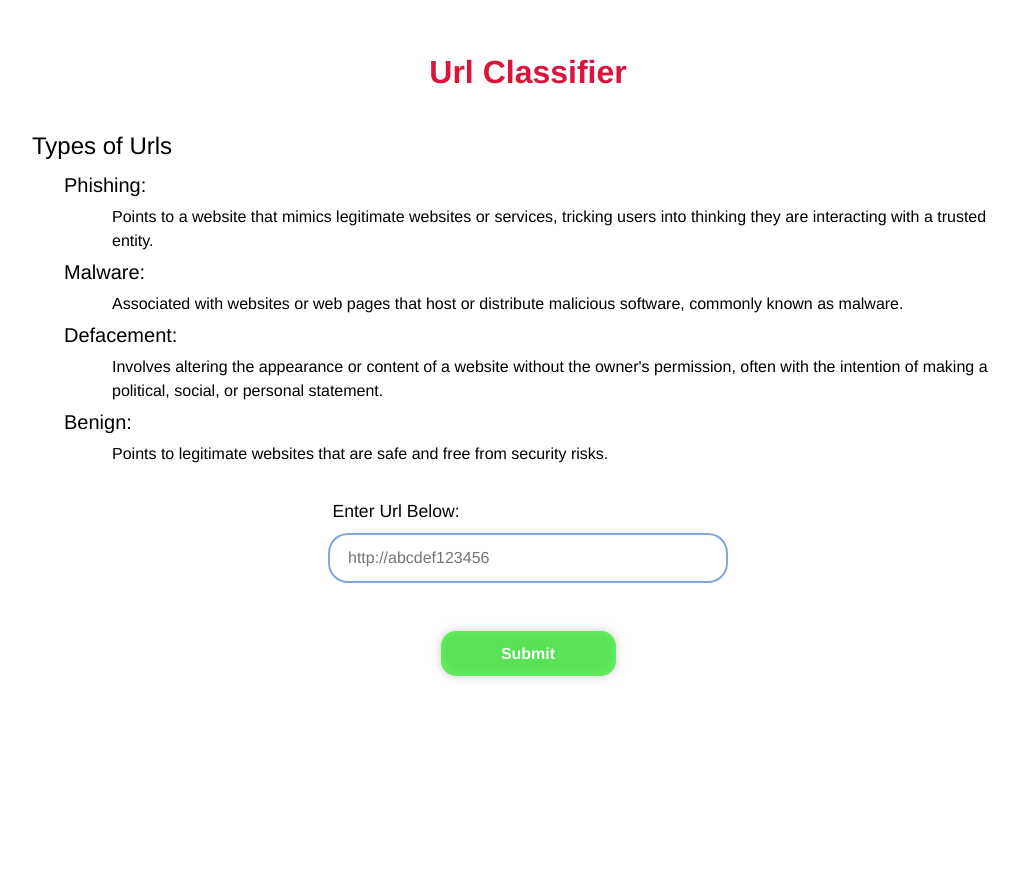
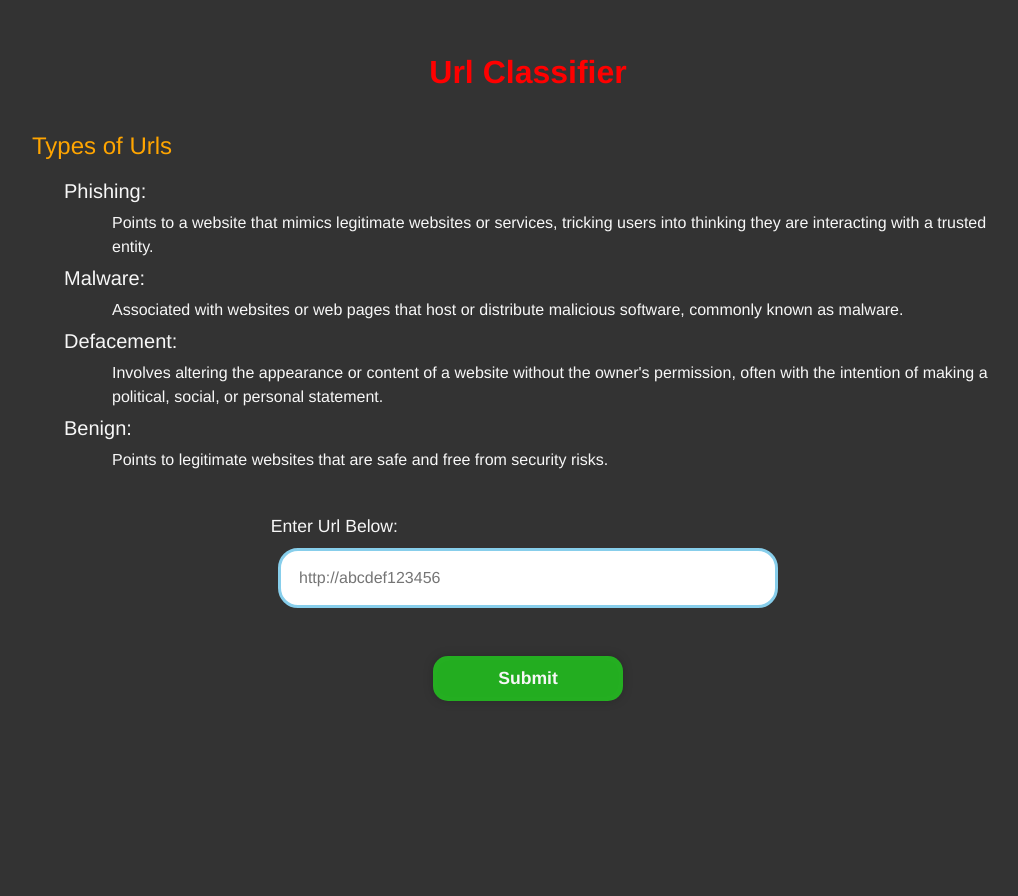
Before and after one commit to mango-cat/ECS171-Project, a Flask app: page / in a window 1280 px wide. Shown: the whole page, without its empty margins (112-1130 px from the left). Run offline with Flask 3, Linux system fonts and the light colour scheme; parts of the project's set-up code (start-up, migrations or seed data) failed here and were passed over.

Commit message:
Add files via upload

```diff
--- a/ProjectWebsite/static/Stylesheets/main.css
+++ b/ProjectWebsite/static/Stylesheets/main.css
@@ -1,6 +1,7 @@
 body{
     margin: 3em 5em;
     font-family: Helvetica, sans-serif;
+    background-color: #333333;
 }
 
 header{
@@ -12,19 +13,21 @@ h1{
     font-size: 2rem;
     margin-bottom: 1em;
     font-weight: 600;
-    color:crimson
+    color: #FF0000
 }
 
 h2{
     font-size: 1.5rem;
     font-weight: 400;
-    margin-bottom: 0.25em;
+    margin-bottom: 0.5em;
+    color: #FFA500;
 }
 
 dt{
     font-weight: 300;
     font-size: 1.25rem;
     margin-bottom: 0.25em;
+    color: #F7F7F7;
 }
 
 dl{
@@ -32,6 +35,7 @@ dl{
     padding-left: 2em;
     font-size: 1rem;
     font-weight: 100;
+    color: #F7F7F7;
 }
 dd{
     padding-left: 3em;
@@ -50,36 +54,39 @@ form{
 }
 
 label{
-    padding-right: 15em;
+    padding-right: 22em;
     font-size: 1.1rem;
     font-weight: 300;
+    margin-top: 0.5em;
     margin-bottom: 0.5em;
+    color: #F7F7F7;
 }
 
 input[type="text"] {
     box-sizing: border-box;
-    border: 2px solid rgba(105, 151, 208, 0.834);
+    border: 3px solid rgba(135,206,235, 1);
     padding-left: 18px;
     border-radius: 20px;
-    height: 50px;
+    height: 60px;
     margin-bottom: 3em;
-    width: 400px;
+    width: 500px;
 }
 
 button{
-    font-size: 1rem;
-    font-weight: bold;
+    font-size: 1.1rem;
+    font-weight: 600;
     background-color: rgba(33, 238, 29, 0.676);
-    color: white;
+    color: #F7F7F7;
     border-radius: 15px;
-    width: 175px;
+    width: 190px;
     height: 45px;
     filter: drop-shadow(0 0 5px rgba(0, 0, 0, 0.3));
     margin-bottom: 3em;
 }
 
 h3{
-    font-size: 1.5rem;
+    font-size: 1.75rem;
     font-weight: 300;
     text-align: center;
+    color: yellow;
 }
```
